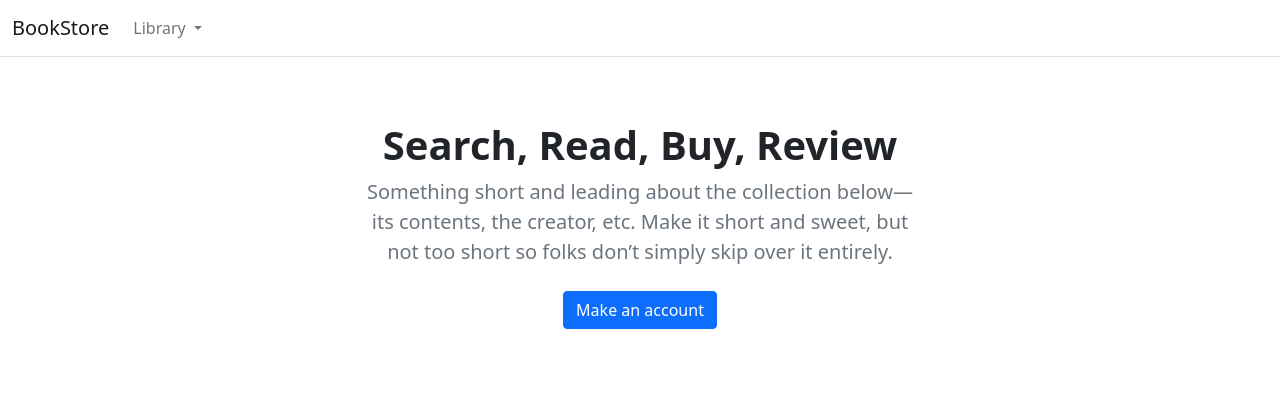
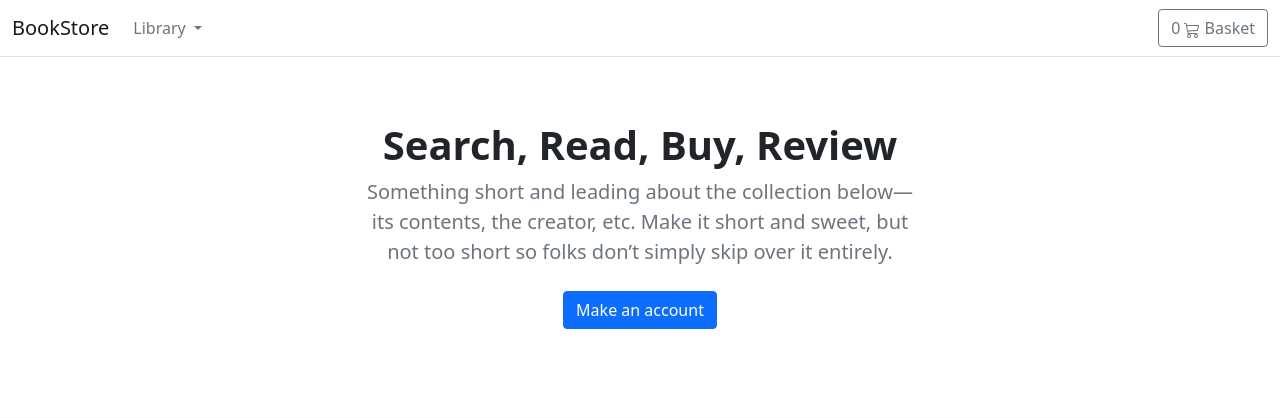
Before and after one commit to G-Bedy/BookStore, a Django app: template templates/store/home.html in a window 1280 px wide. Shown: the top 418 px of the page. Run offline with Django 4.2, Linux system fonts and the light colour scheme; the template is opened without the code that fills it, so the values that code supplies are empty.

Commit message:
create basket function

```diff
--- /dev/null
+++ b/basket/context_processors.py
@@ -0,0 +1,4 @@
+from .basket import Basket
+
+def basket(request):
+    return {'basket': Basket(request)}
--- a/core/urls.py
+++ b/core/urls.py
@@ -23,6 +23,7 @@ from django.conf.urls.static import static
 
 urlpatterns = [
     path('admin/', admin.site.urls),
+    path('basket/', include('basket.urls', namespace='basket')),
     path('', include('store.urls', namespace='store')),
 ]
 
--- a/store/models.py
+++ b/store/models.py
@@ -27,7 +27,7 @@ class Product(models.Model):
     title = models.CharField(max_length=255)
     author = models.CharField(max_length=255, default='admin')
     description = models.TextField(blank=True)
-    image = models.ImageField(upload_to='images/')
+    image = models.ImageField(upload_to='images/', default='images/default.png')
     slug = models.SlugField(max_length=255)
     price = models.DecimalField(max_digits=4, decimal_places=2)
     in_stock = models.BooleanField(default=True)
--- a/templates/store/base.html
+++ b/templates/store/base.html
@@ -7,6 +7,7 @@
     <title>{% block title %}BookStore{% endblock %}</title>
     <meta name="viewport" content="width=device-width, initial-scale=1">
     <link href="https://cdn.jsdelivr.net/npm/bootstrap@5.0.0-beta1/dist/css/bootstrap.min.css" rel="stylesheet" integrity="sha384-giJF6kkoqNQ00vy+HMDP7azOuL0xtbfIcaT9wjKHr8RbDVddVHyTfAAsrekwKmP1" crossorigin="anonymous">
+    <script src="https://code.jquery.com/jquery-3.6.0.min.js" integrity="sha256-/xUj+3OJU5yExlq6GSYGSHk7tPXikynS7ogEvDej/m4=" crossorigin="anonymous"></script>
     <script src="https://cdn.jsdelivr.net/npm/bootstrap@5.0.0-beta1/dist/js/bootstrap.bundle.min.js" integrity="sha384-ygbV9kiqUc6oa4msXn9868pTtWMgiQaeYH7/t7LECLbyPA2x65Kgf80OJFdroafW" crossorigin="anonymous"></script>
 </head>
 
@@ -36,6 +37,26 @@
                             </ul>
                         </li>
                     </ul>
+                    <a type="button" role="button" href="{% url "basket:basket_summary" %}"
+                        class="btn btn-outline-secondary">
+
+                        {% with total_qty=basket|length %}
+                            <div id="basket-qty" class="d-inline-flex">
+                                {% if total_qty > 0 %}
+                                    {{ total_qty }}
+                                {% else %}
+                                    0
+                                {% endif %}
+                            </div>
+                        {% endwith %}
+
+                        <svg xmlns="http://www.w3.org/2000/svg" width="16" height="16" fill="currentColor"
+                            class="bi bi-cart3" viewBox="0 0 16 16">
+                            <path
+                                d="M0 1.5A.5.5 0 0 1 .5 1H2a.5.5 0 0 1 .485.379L2.89 3H14.5a.5.5 0 0 1 .49.598l-1 5a.5.5 0 0 1-.465.401l-9.397.472L4.415 11H13a.5.5 0 0 1 0 1H4a.5.5 0 0 1-.491-.408L2.01 3.607 1.61 2H.5a.5.5 0 0 1-.5-.5zM3.102 4l.84 4.479 9.144-.459L13.89 4H3.102zM5 12a2 2 0 1 0 0 4 2 2 0 0 0 0-4zm7 0a2 2 0 1 0 0 4 2 2 0 0 0 0-4zm-7 1a1 1 0 1 1 0 2 1 1 0 0 1 0-2zm7 0a1 1 0 1 1 0 2 1 1 0 0 1 0-2z" />
+                        </svg>
+                        Basket
+                    </a>
                 </div>
             </div>
         </nav>
```
Also changed, not shown: basket/basket.py (added, +10 -0 lines), basket/urls.py (added, +9 -0 lines), core/settings.py (+9 -1 lines), store/urls.py (+7 -1 lines), templates/store/basket/summary.html (added, +7 -0 lines), db.sqlite3, 2 other files.
